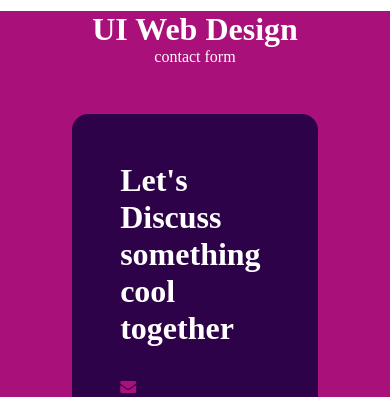
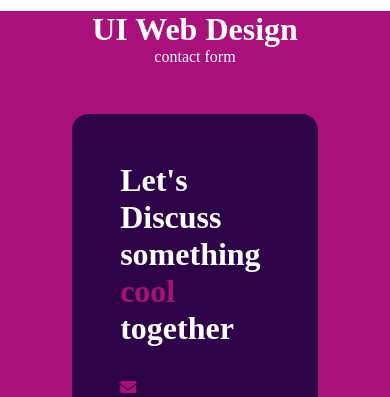
Before and after one commit to PravinElangovan/contact-form, a plain HTML site: page index.html in a window 390 px wide. Shown: the top 397 px of the page. Drawn offline with Linux system fonts and the light colour scheme.

Commit message:
updating Media Query

```diff
--- a/index.html
+++ b/index.html
@@ -16,7 +16,7 @@
             </div>
             <div class="right-container">
                 <div class="left-form">
-                    <h1>Let's Discuss something <span>cool together</span></h1>
+                    <h1>Let's Discuss something <span style="color: rgb(169, 16, 121);">cool</span> together</h1>
                     <div class="contact-details">
                         <p><i class="fas fa-envelope"></i> DrawLead@gmail.com</p>
                         <p><i class="fas fa-phone"></i> 8189972354</p>
```
